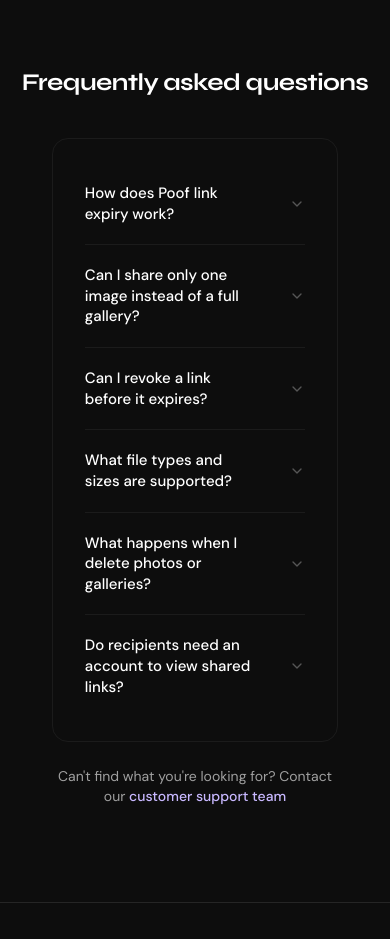
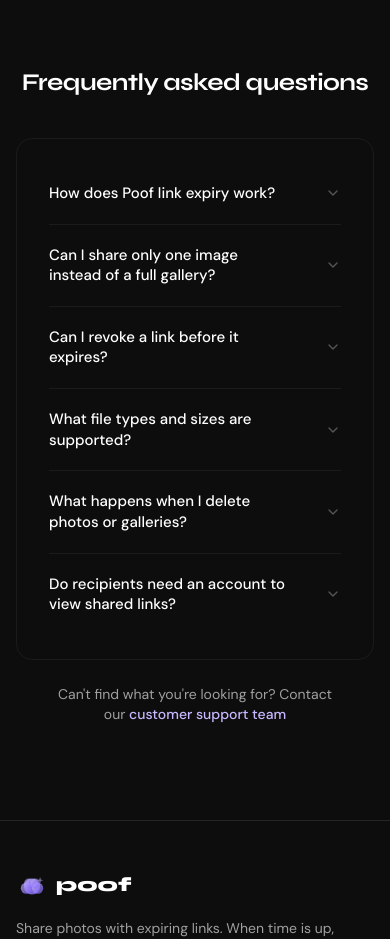
Before and after one commit to mdkaifansari04/poof, a Next.js app: page / in a window 390 px wide. Shown: the part 6960-7899 px from the top of the page. Built offline with nearby package versions, Linux system fonts and the light colour scheme; no server answers.

Commit message:
chore: fix styles

```diff
--- a/components/landing/seo-details.tsx
+++ b/components/landing/seo-details.tsx
@@ -186,7 +186,7 @@ export function LandingSeoDetails() {
           </div>
 
           <div className="w-full">
-            <div className="w-[80%] mx-auto border p-6 px-8 rounded-xl border-white/[0.06]">
+            <div className="w-full md:w-[80%] mx-auto border p-6 px-8 rounded-xl border-white/[0.06]">
               {faqItems.map((item) => (
                 <FaqItem key={item.question} {...item} />
               ))}
```
